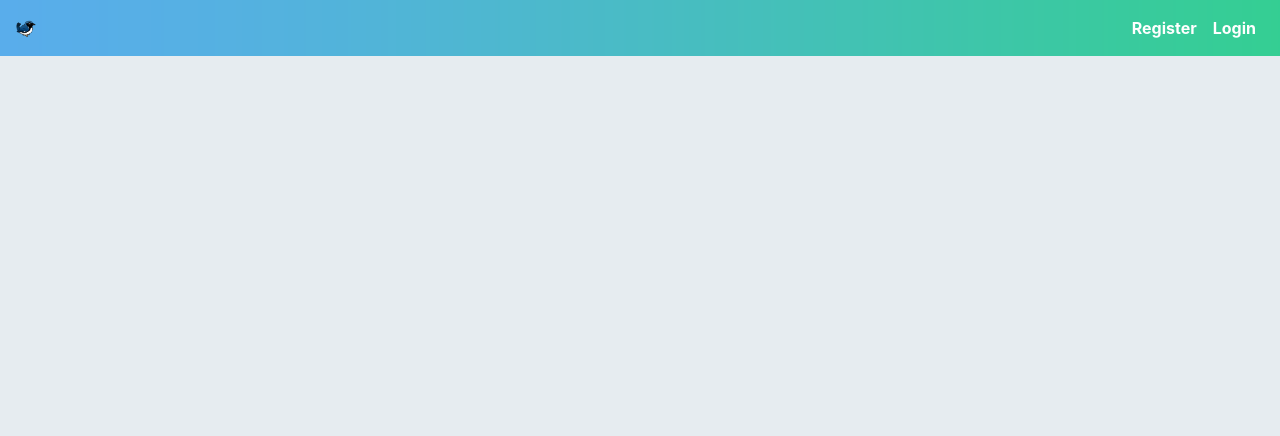
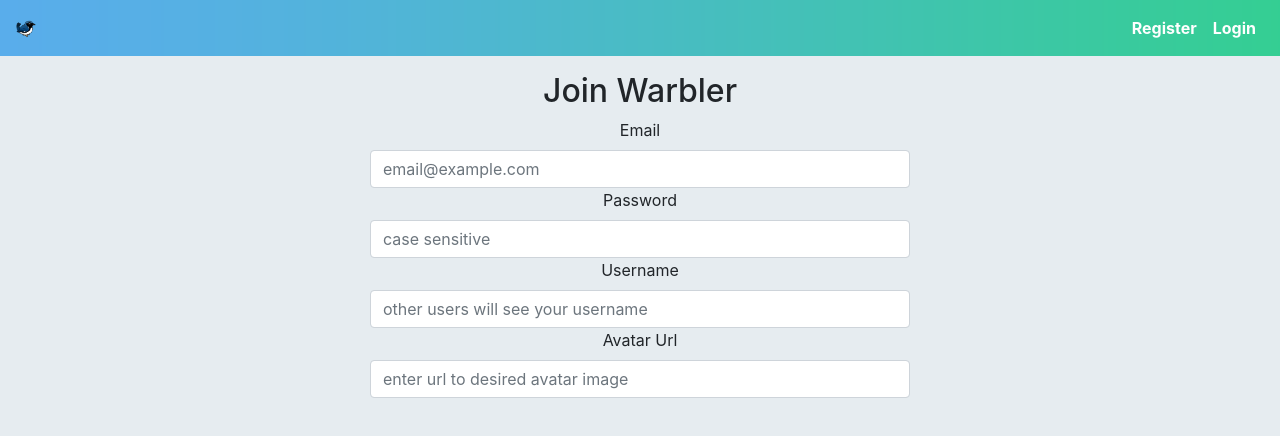
Before and after one commit to nicholasherrick/warbler, a React (Create React App) app in the folder client/: page /register in a window 1280 px wide. Shown: the top 436 px of the page. Built offline with nearby package versions, Linux system fonts and the light colour scheme.

Commit message:
added inital code for AuthForm

```diff
--- /dev/null
+++ b/client/src/components/AuthForm.js
@@ -0,0 +1,79 @@
+import React, { Component } from 'react';
+
+export default class AuthForm extends Component {
+  constructor(props) {
+    super(props);
+    this.state = {
+      email: '',
+      username: '',
+      password: '',
+      profileImageUrl: '',
+    };
+  }
+
+  handleChange = (e) => {
+    this.setState({
+      [e.target.name]: e.target.value,
+    });
+  };
+
+  render() {
+    const { email, username, password, profileImageUrl } = this.state;
+    const { heading, buttonText, register } = this.props;
+
+    return (
+      <div>
+        <div className='row justify-content-md-center text-center'>
+          <div className='col-md-6'>
+            <form onSubmit={this.handleSubmit}>
+              <h2>{heading}</h2>
+              <label htmlFor='email'>Email</label>
+              <input
+                className='form-control'
+                id='email'
+                name='email'
+                type='email'
+                placeholder='email@example.com'
+                value={email}
+                onChange={this.handleChange}
+              />
+              <label htmlFor='password'>Password</label>
+              <input
+                className='form-control'
+                id='password'
+                name='password'
+                type='password'
+                placeholder='case sensitive'
+                onChange={this.handleChange}
+              />
+              {register && (
+                <div>
+                  <label htmlFor='username'>Username</label>
+                  <input
+                    className='form-control'
+                    id='username'
+                    name='username'
+                    type='text'
+                    placeholder='other users will see your username'
+                    value={username}
+                    onChange={this.handleChange}
+                  />
+                  <label htmlFor='image-url'>Avatar Url</label>
+                  <input
+                    className='form-control'
+                    id='image-Url'
+                    name='profileImageUrl'
+                    type='text'
+                    placeholder='enter url to desired avatar image'
+                    value={profileImageUrl}
+                    onChange={this.handleChange}
+                  />
+                </div>
+              )}
+            </form>
+          </div>
+        </div>
+      </div>
+    );
+  }
+}
--- a/client/src/containers/Main.js
+++ b/client/src/containers/Main.js
@@ -2,12 +2,36 @@ import React from 'react';
 import { Switch, Route, withRouter, Redirect } from 'react-router-dom';
 import { connect } from 'react-redux';
 import Homepage from '../components/Homepage';
+import AuthForm from '../components/AuthForm';
 
-const Main = (props) => {
+const Main = () => {
   return (
     <div className='container'>
       <Switch>
         <Route exact path='/' render={(props) => <Homepage {...props} />} />
+        <Route
+          exact
+          path='/login'
+          render={(props) => {
+            return (
+              <AuthForm buttonText='Log In' heading='Welcome Back' {...props} />
+            );
+          }}
+        />
+        <Route
+          exact
+          path='/register'
+          render={(props) => {
+            return (
+              <AuthForm
+                register
+                buttonText='Sign Up'
+                heading='Join Warbler'
+                {...props}
+              />
+            );
+          }}
+        />
       </Switch>
     </div>
   );
```
